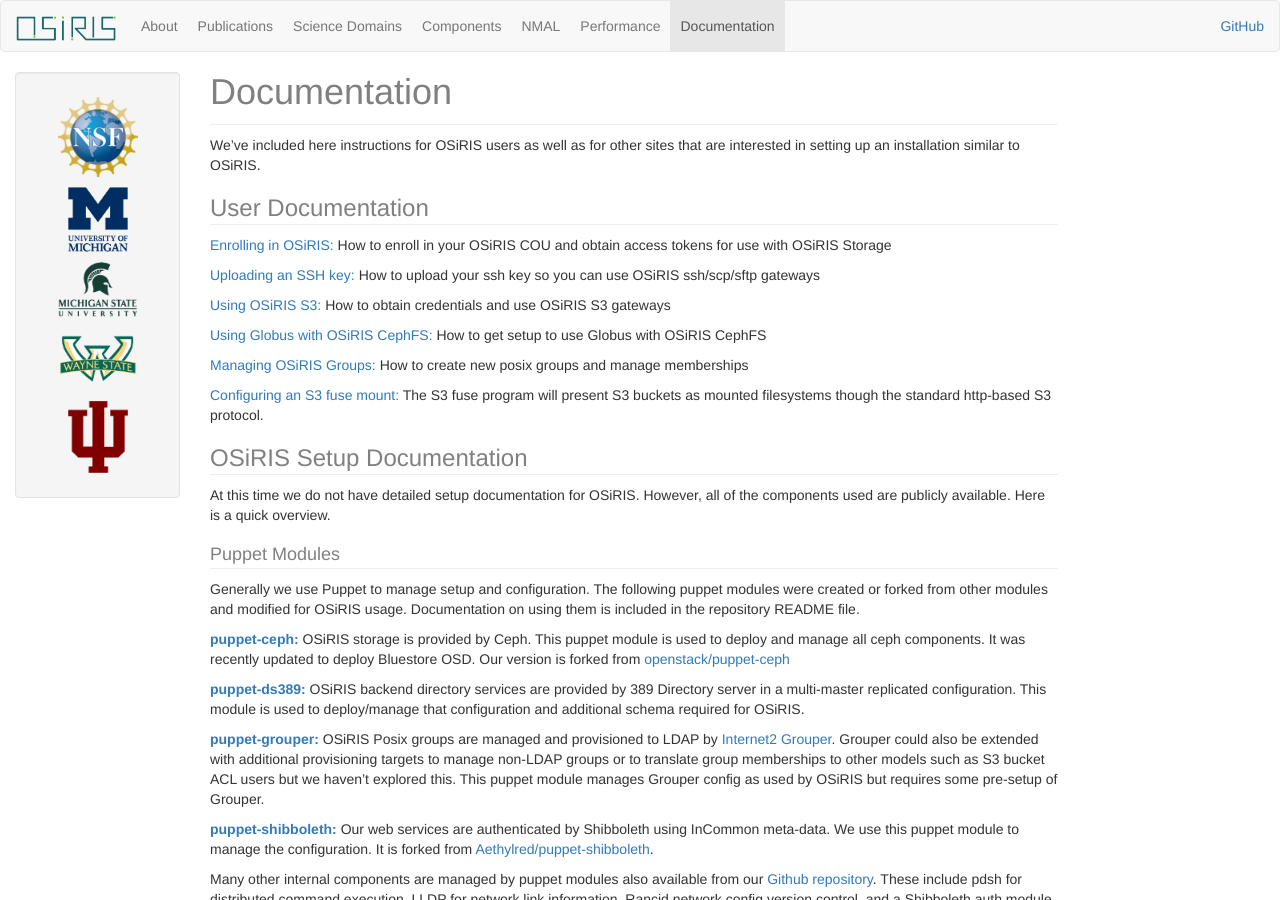
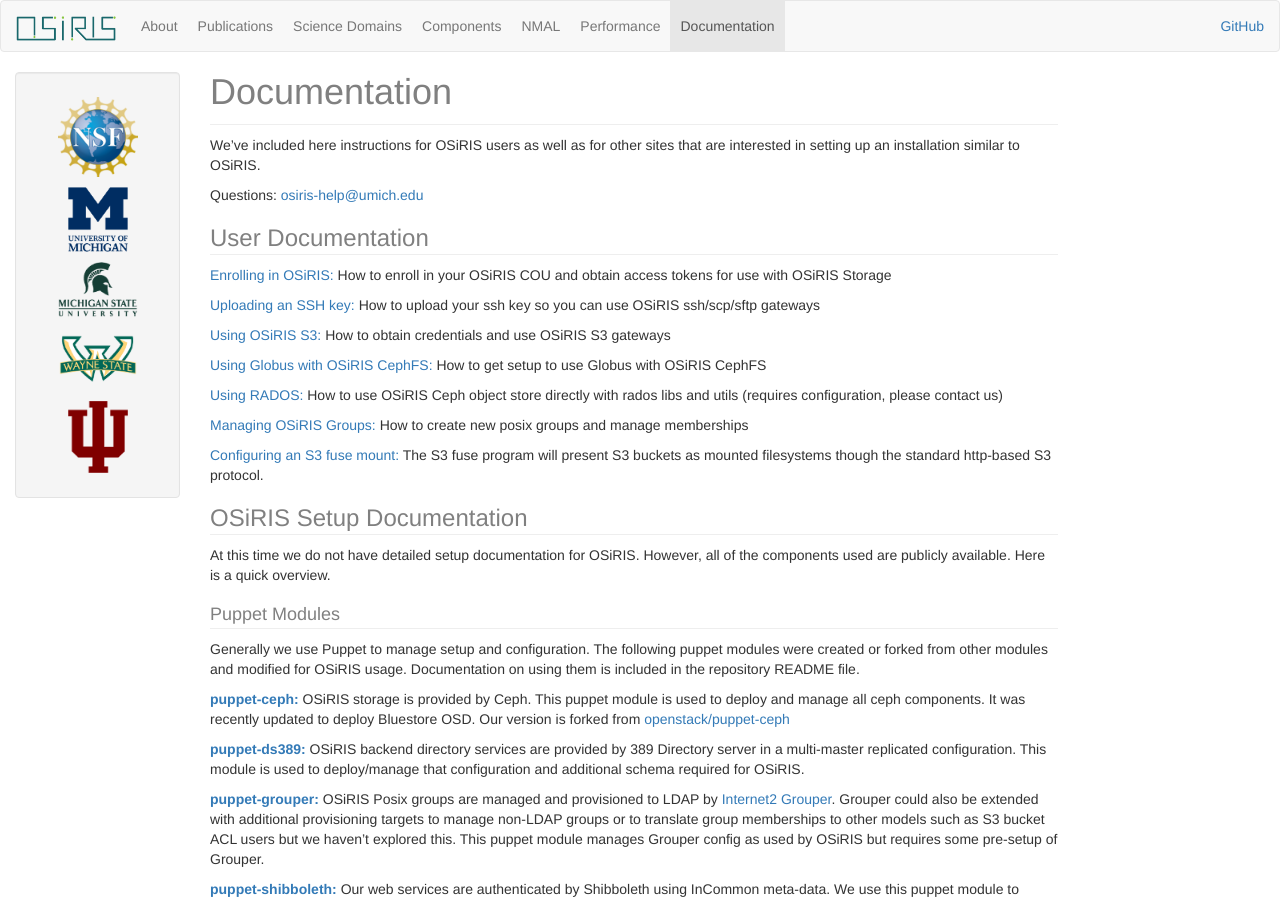
Before and after one commit to MI-OSiRIS/mi-osiris.github.io, a Jekyll site: the page built from documentation/index.md, in a window 1280 px wide and 900 px high. Built offline with Jekyll 4.4.1, drawn with Linux system fonts in a browser that asks for light colours.

Commit message:
Add email contact, add rados to doc index

```diff
--- a/documentation/index.md
+++ b/documentation/index.md
@@ -7,6 +7,8 @@
 {% include JB/setup %}
 
 We've included here instructions for OSiRIS users as well as for other sites that are interested in setting up an installation similar to OSiRIS.
+
+Questions:  <a href="mailto:osiris-help@umich.edu">osiris-help@umich.edu</a>
 
 <h3>User Documentation</h3>
 
@@ -31,6 +33,12 @@
     <a href="globus.html">Using Globus with OSiRIS CephFS:</a>
     How to get setup to use Globus with OSiRIS CephFS
 </p>
+
+<p>
+    <a href="rados.html">Using RADOS:</a>
+    How to use OSiRIS Ceph object store directly with rados libs and utils (requires configuration, please contact us)
+</p>
+
 
 <p>
     <a href="groups.html">Managing OSiRIS Groups:</a>
```
Also changed, not shown: documentation/rados.md (+1 -1 lines).
